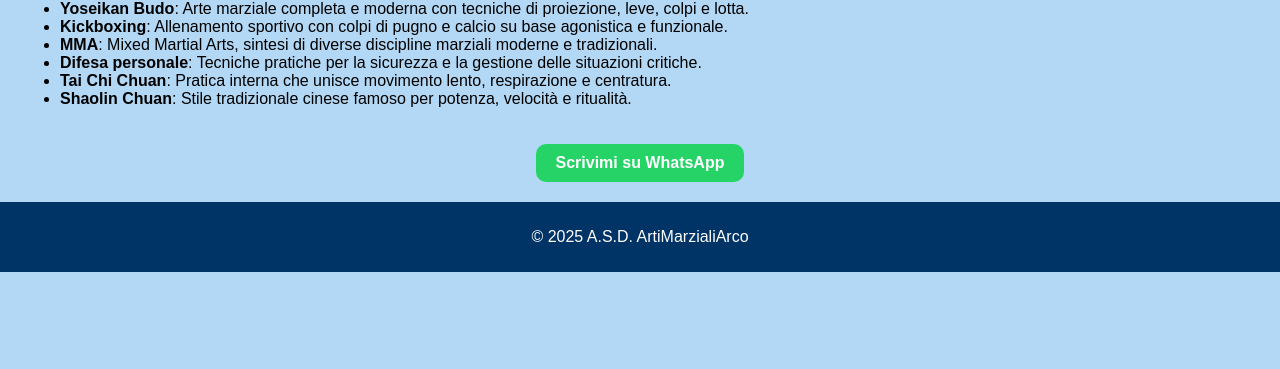
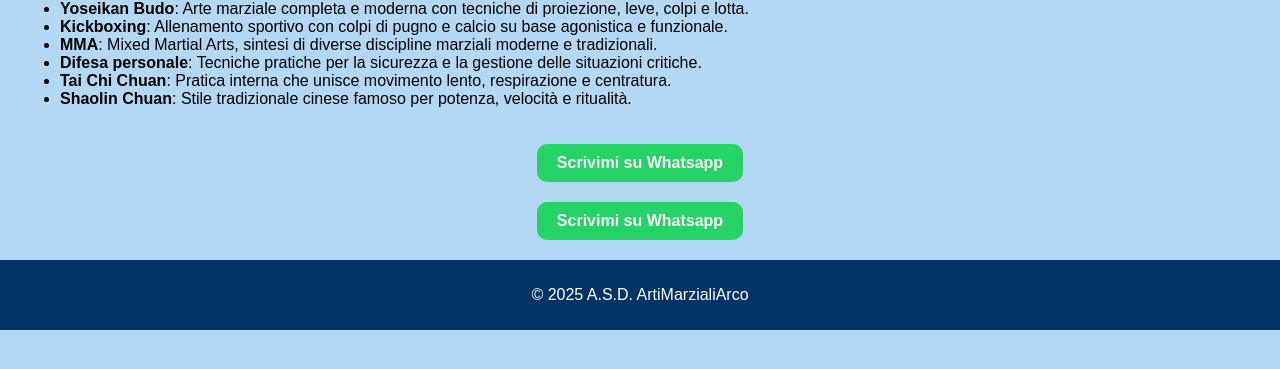
Before and after one commit to Marcotaichi/arti-marziali-arco, a plain HTML site: page discipline.html in a window 1280 px wide. Shown: the part 325-694 px from the top of the page. Drawn offline with Linux system fonts and the light colour scheme.

Commit message:
Add files via upload

```diff
--- a/discipline.html
+++ b/discipline.html
@@ -34,10 +34,16 @@
   <li><strong>Shaolin Chuan</strong>: Stile tradizionale cinese famoso per potenza, velocità e ritualità.</li>
 </ul>
 
+<div style="text-align:center;">
+  <a class="whatsapp-button" href="https://wa.me/393351763249" target="_blank">
+    Scrivimi su Whatsapp
+  </a>
+</div>
+
 
 <div style="text-align:center;">
   <a class="whatsapp-button" href="https://wa.me/393351763249" target="_blank">
-    Scrivimi su WhatsApp
+    Scrivimi su Whatsapp
   </a>
 </div>
 
```
Also changed, not shown: chi-sono.html (+7 -1 lines), contatti.html (+1 -1 lines), index.html (+1 -1 lines), orari.html (+7 -1 lines).
